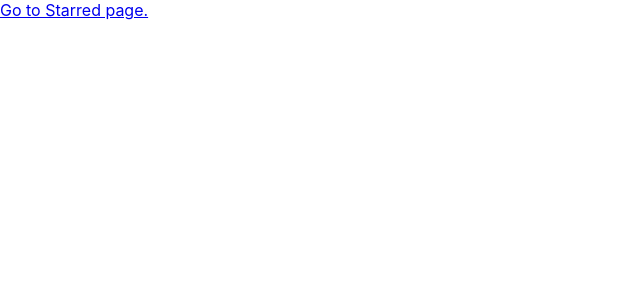
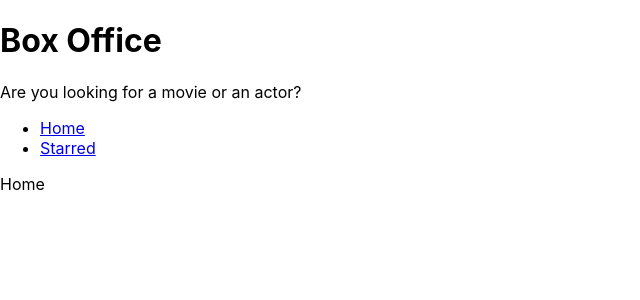
Before and after one commit to SuhasiV/Box-office-app, a React (Create React App) app: page / in a window 1280 px wide. Shown: the top 300 px of the page, without its empty margins (0-640 px from the left). Built offline with nearby package versions, Linux system fonts and the light colour scheme.

Commit message:
added navigation and shared layout for home and starred pages

```diff
--- a/src/App.jsx
+++ b/src/App.jsx
@@ -1,13 +1,16 @@
 import { BrowserRouter, Routes, Route } from 'react-router-dom';
 import Home from './pages/Home';
 import Starred from './pages/Starred';
+import MainLayout from './components/MainLayout';
 
 function App() {
   return (
     <BrowserRouter>
       <Routes>
-        <Route path="/" element={<Home />} />
-        <Route path="/starred" element={<Starred />} />
+        <Route element={<MainLayout />}>
+          <Route path="/" element={<Home />} />
+          <Route path="/starred" element={<Starred />} />
+        </Route>
         <Route path="*" element={<div>Page not found</div>} />
 
         {/*<Route path="/" element={<App />}>
--- /dev/null
+++ b/src/components/AppTitle.jsx
@@ -0,0 +1,12 @@
+export default function AppTitle(props) {
+  const {
+    title = 'Box Office',
+    subTtile = 'Are you looking for a movie or an actor?',
+  } = props;
+  return (
+    <div>
+      <h1>{title}</h1>
+      <p>{subTtile}</p>
+    </div>
+  );
+}
--- /dev/null
+++ b/src/components/MainLayout.jsx
@@ -0,0 +1,15 @@
+import { Outlet } from 'react-router-dom';
+import Navs from './Navs';
+import AppTitle from './AppTitle';
+
+const MainLayout = () => {
+  return (
+    <div>
+      <AppTitle />
+      <Navs />
+      <Outlet />
+    </div>
+  );
+};
+
+export default MainLayout;
--- /dev/null
+++ b/src/components/Navs.jsx
@@ -0,0 +1,28 @@
+import { Link } from 'react-router-dom';
+
+const LINKS = [
+  {
+    text: 'Home',
+    to: '/',
+  },
+  {
+    text: 'Starred',
+    to: '/starred',
+  },
+];
+
+const Navs = () => {
+  return (
+    <div>
+      <ul>
+        {LINKS.map(item => (
+          <li key={item.to}>
+            <Link to={item.to}>{item.text}</Link>
+          </li>
+        ))}
+      </ul>
+    </div>
+  );
+};
+
+export default Navs;
--- a/src/pages/Home.jsx
+++ b/src/pages/Home.jsx
@@ -1,11 +1,5 @@
-import { Link } from 'react-router-dom';
-
 const Home = () => {
-  return (
-    <div>
-      <Link to="/starred">Go to Starred page.</Link>
-    </div>
-  );
+  return <div>Home</div>;
 };
 
 export default Home;
```
